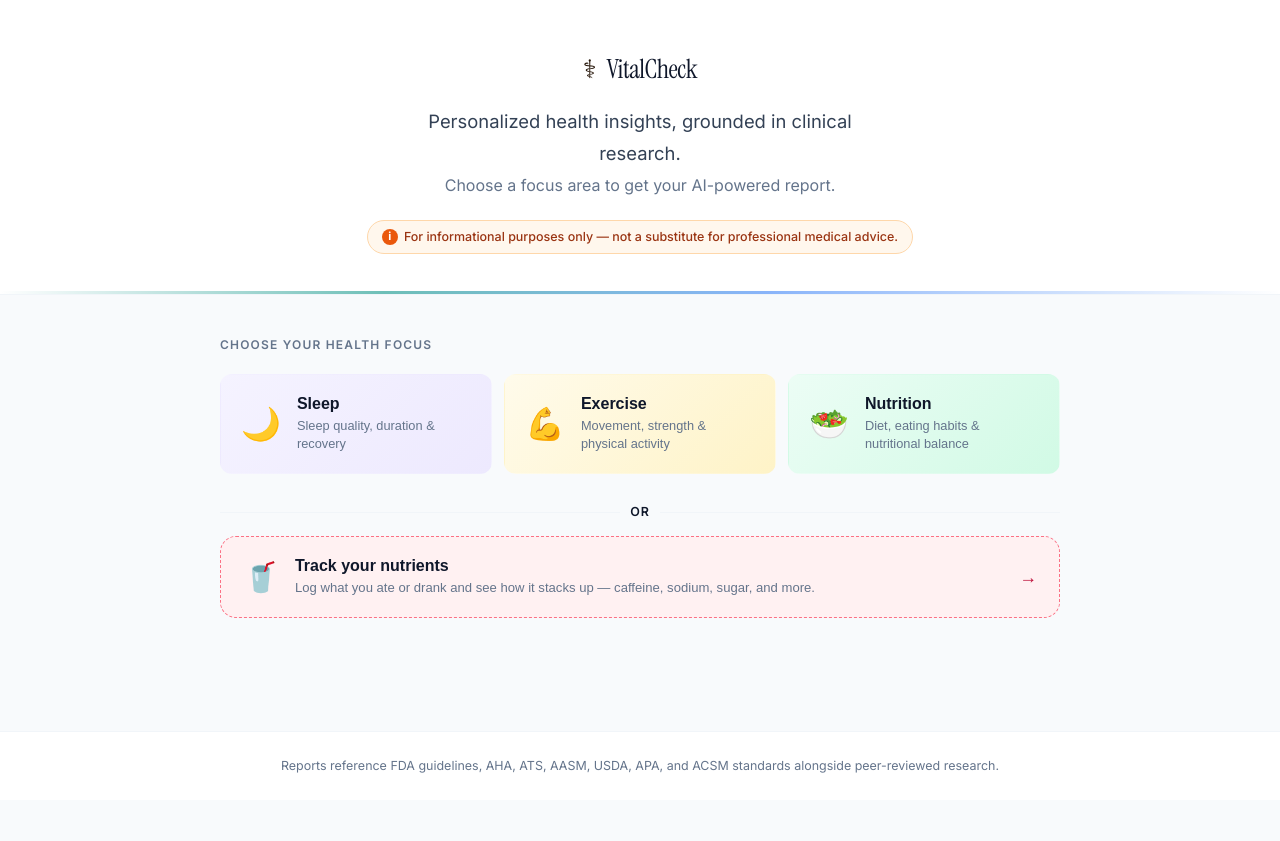
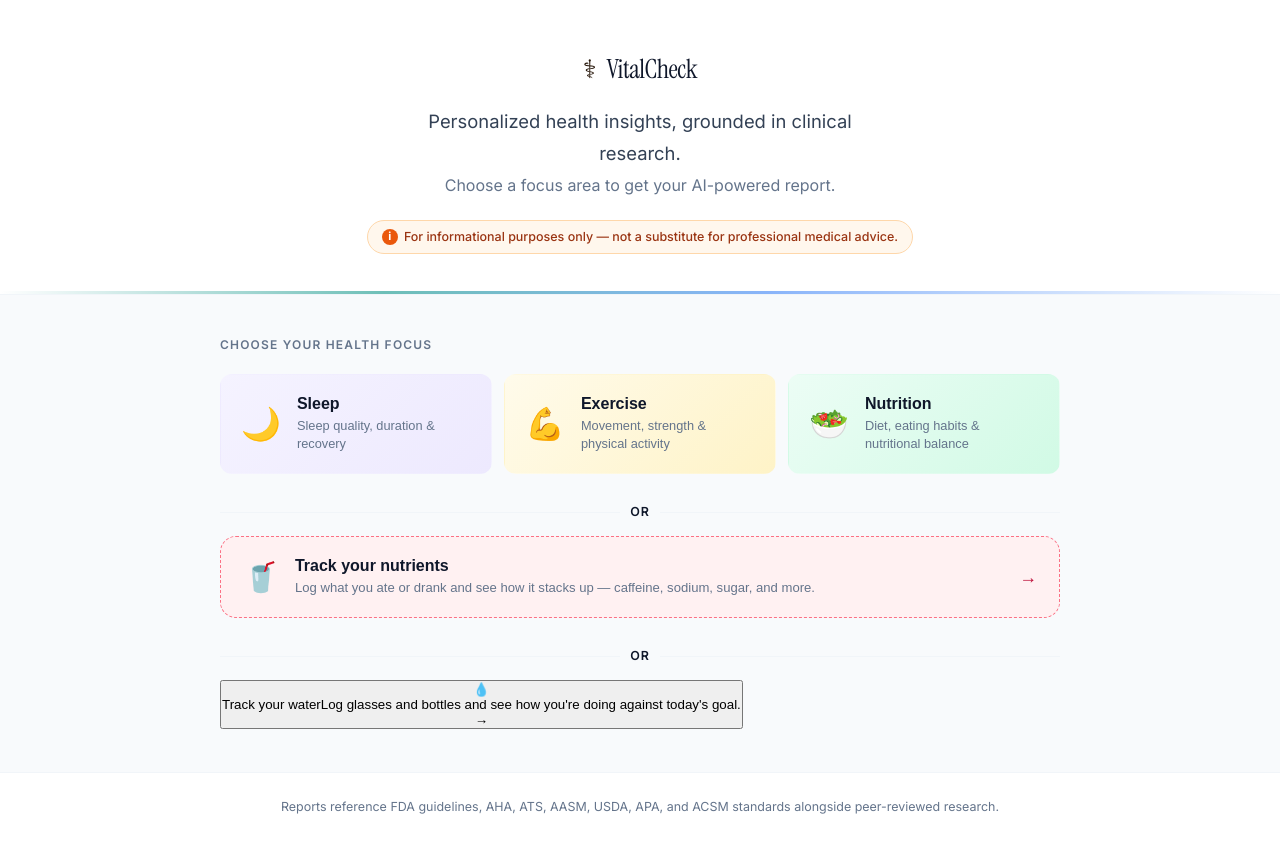
Before and after one commit to jdbraga27/vitalstat4, a React (Create React App) app: page / in a window 1280 px wide. Before the commit the page ends 800 px from the top, so only its background shows below. Built offline with nearby package versions, Linux system fonts and the light colour scheme.

Commit message:
Update Home.js

```diff
--- a/src/pages/Home.js
+++ b/src/pages/Home.js
@@ -1,7 +1,7 @@
 import React from "react";
 import { HEALTH_AREAS } from "../utils/healthAreas";
 
-export default function Home({ onSelectArea, onOpenTracker }) {
+export default function Home({ onSelectArea, onOpenTracker, onOpenWater }) {
   return (
     <div className="home">
       <header className="home-header">
@@ -50,6 +50,16 @@
           </div>
           <span className="tracker-bar-arrow">→</span>
         </button>
+
+        <div className="tracker-divider">or</div>
+        <button className="water-bar" onClick={onOpenWater} aria-label="Track your water">
+          <span className="water-bar-icon">💧</span>
+          <div className="water-bar-info">
+            <span className="water-bar-title">Track your water</span>
+            <span className="water-bar-sub">Log glasses and bottles and see how you're doing against today's goal.</span>
+          </div>
+          <span className="water-bar-arrow">→</span>
+        </button>
       </main>
 
       <footer className="home-footer">
```
